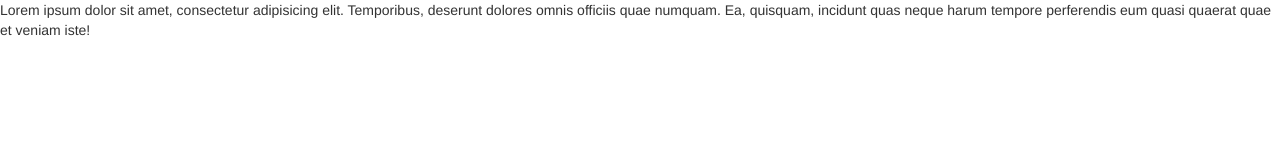
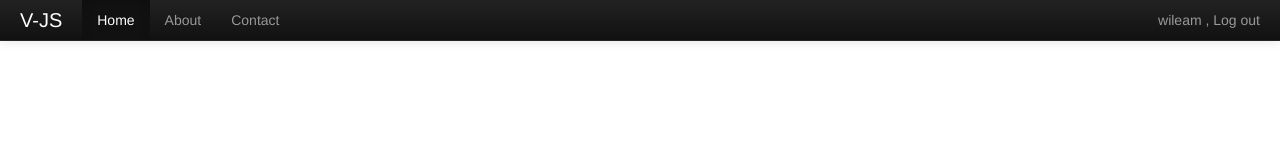
Before and after one commit to wileam/V-JS, a website: page index.html in a window 1280 px wide. Drawn offline with Linux system fonts and the light colour scheme.

Commit message:
add navbar and change to 2 spaces indentation

```diff
--- a/index.html
+++ b/index.html
@@ -7,7 +7,30 @@
   <link rel="stylesheet" href="css/style.css">
 </head>
 <body>
-	<p>Lorem ipsum dolor sit amet, consectetur adipisicing elit. Temporibus, deserunt dolores omnis officiis quae numquam. Ea, quisquam, incidunt quas neque harum tempore perferendis eum quasi quaerat quae et veniam iste!</p>
+  <div class="navbar navbar-inverse navbar-fixed-top">
+    <div class="navbar-inner">
+      <div class="container-fluid">
+        <button type="button" class="btn btn-navbar" data-toggle="collapse" data-target=".nav-collapse">
+          <span class="icon-bar"></span>
+          <span class="icon-bar"></span>
+          <span class="icon-bar"></span>
+        </button>
+        <a class="brand" href="#">V-JS</a>
+        <div class="nav-collapse collapse">
+          <p class="navbar-text pull-right">
+            <a href="#" class="navbar-link">wileam</a>
+            <span>,</span>
+            <a href="#" class="navbar-link">Log out</a>
+          </p>
+          <ul class="nav">
+            <li class="active"><a href="#">Home</a></li>
+            <li><a href="#about">About</a></li>
+            <li><a href="#contact">Contact</a></li>
+          </ul>
+        </div><!--/.nav-collapse -->
+      </div>
+    </div>
+  </div>
 
   <script src="js/jquery.min.js"></script>
   <script src="js/bootstrap.min.js"></script>
```
Lines whose indentation alone changed are shown as unchanged.
